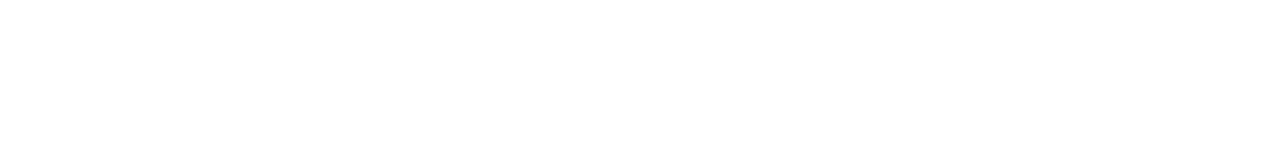
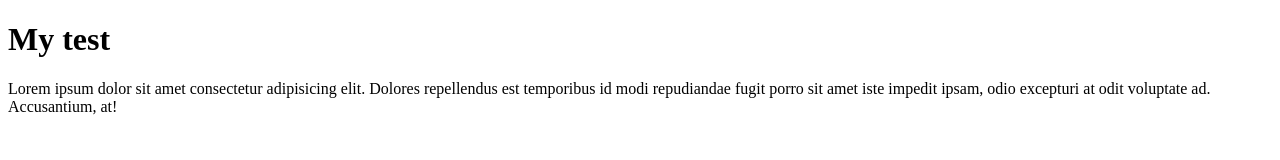
Before and after one commit to 28Ali91na/testRepo, a plain HTML site: page index.html in a window 1280 px wide. Drawn offline with Linux system fonts and the light colour scheme.

Commit message:
feat: add new teg h1 and p

```diff
--- a/index.html
+++ b/index.html
@@ -6,6 +6,7 @@
     <title>TestRepo</title>
 </head>
 <body>
-
+    <h1>My test</h1>
+    <p>Lorem ipsum dolor sit amet consectetur adipisicing elit. Dolores repellendus est temporibus id modi repudiandae fugit porro sit amet iste impedit ipsam, odio excepturi at odit voluptate ad. Accusantium, at!</p>
 </body>
 </html>
```
